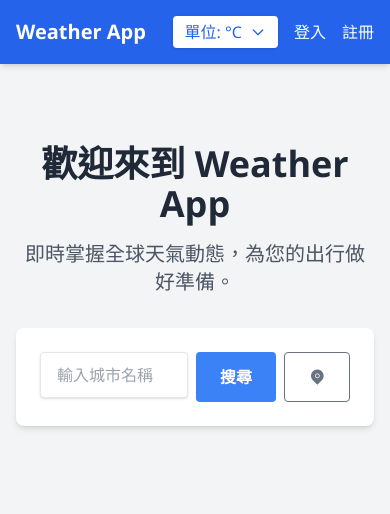
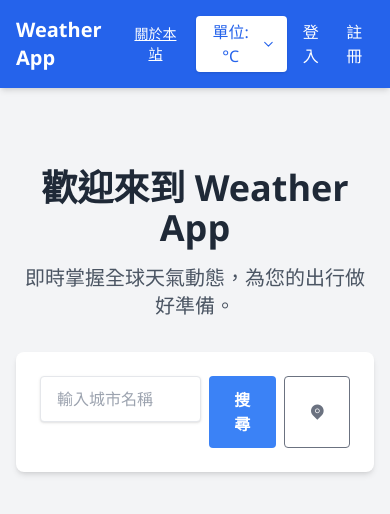
Before and after one commit to yojwei/flask-weather-app, a Flask app: page /weather/search in a window 390 px wide. Shown: the top 514 px of the page. Run offline with Flask 3, Linux system fonts and the light colour scheme; some libraries are stand-ins or nearby versions.

Commit message:
feat(ui): 新增手機版展開/收合功能並加入導航列『關於本站』Modal

```diff
--- a/flask_weather/templates/base.html
+++ b/flask_weather/templates/base.html
@@ -22,6 +22,37 @@
         <div class="container mx-auto px-4 py-4 flex justify-between items-center">
             <a class="text-xl font-bold" href="{{ url_for('main.index') }}">Weather App</a>
             <div class="flex gap-4 items-center">
+                <!-- 關於本站 Modal -->
+                <div x-data="{ open: false }">
+                    <button @click="open = true" class="text-white hover:text-blue-200 underline text-sm">
+                        關於本站
+                    </button>
+
+                    <!-- 背景遮罩 -->
+                    <div x-show="open" class="fixed inset-0 bg-gray-900 bg-opacity-50 z-40" @click="open = false"
+                        style="display: none;"></div>
+
+                    <!-- Modal 本體 -->
+                    <div x-show="open" x-transition
+                        class="fixed top-1/2 left-1/2 transform -translate-x-1/2 -translate-y-1/2 bg-white p-6 rounded-lg shadow-xl z-50 w-full max-w-sm"
+                        style="display: none;">
+                        <h4 class="text-xl font-bold mb-2 text-gray-800">Weather App v1.0</h4>
+                        <p class="text-gray-600 mb-4">由 Flask 與 OpenWeatherMap 驅動，使用 Alpine.js 提供互動體驗。</p>
+                        <div class="text-sm text-gray-500 mb-4">
+                            <p>特色功能：</p>
+                            <ul class="list-disc list-inside">
+                                <li>即時天氣查詢</li>
+                                <li>5 天天氣預報</li>
+                                <li>空氣品質監測</li>
+                                <li>位置定位</li>
+                            </ul>
+                        </div>
+                        <button @click="open = false"
+                            class="w-full bg-blue-500 hover:bg-blue-700 text-white font-bold py-2 px-4 rounded">
+                            關閉
+                        </button>
+                    </div>
+                </div>
                 <div x-data="{ open: false }" class="relative">
                     <button @click="open = !open" @keydown.escape="open = false"
                         class="bg-white text-blue-600 px-3 py-1 rounded shadow flex items-center gap-2">
--- a/flask_weather/templates/index.html
+++ b/flask_weather/templates/index.html
@@ -9,8 +9,8 @@
 
 
     <!-- 搜尋框入口 -->
-    <div class="bg-white shadow-md rounded-lg p-6 mb-8">
-        <form action="{{ url_for('weather.search') }}" method="POST" class="flex gap-2">
+    <div x-data="{ isLoading: false }" class="bg-white shadow-md rounded-lg p-6 mb-8">
+        <form action="{{ url_for('weather.search') }}" method="POST" class="flex gap-2" @submit="isLoading = true">
             <!-- CSRF Token (必須！) -->
             {{ form.hidden_tag() }}
 
@@ -24,8 +24,19 @@
                 <div class="text-red-500 text-left mt-1 text-sm">{{ error }}</div>
                 {% endfor %}
             </div>
-            {{ form.submit(class="bg-blue-500 hover:bg-blue-700 text-white font-bold py-3 px-6 rounded
-            focus:outline-none focus:shadow-outline cursor-pointer") }}
+            <button type="submit"
+                class="bg-blue-500 hover:bg-blue-700 text-white font-bold py-3 px-6 rounded focus:outline-none focus:shadow-outline flex items-center"
+                :disabled="isLoading" :class="{ 'opacity-50 cursor-not-allowed': isLoading }">
+                <!-- x-show 控制顯示 -->
+                <svg x-show="isLoading" class="animate-spin -ml-1 mr-3 h-5 w-5 text-white"
+                    xmlns="http://www.w3.org/2000/svg" fill="none" viewBox="0 0 24 24">
+                    <circle class="opacity-25" cx="12" cy="12" r="10" stroke="currentColor" stroke-width="4"></circle>
+                    <path class="opacity-75" fill="currentColor"
+                        d="M4 12a8 8 0 018-8V0C5.373 0 0 5.373 0 12h4zm2 5.291A7.962 7.962 0 014 12H0c0 3.042 1.135 5.824 3 7.938l3-2.647z">
+                    </path>
+                </svg>
+                <span x-text="isLoading ? '搜尋中...' : '搜尋'"></span>
+            </button>
             <button type="button" id="geo-btn"
                 class="border border-gray-500 text-gray-500 hover:bg-gray-500 hover:text-white font-bold py-3 px-6 rounded focus:outline-none focus:shadow-outline cursor-pointer"
                 title="使用目前位置">
```
Also changed, not shown: flask_weather/templates/weather.html (+31 -1 lines).
